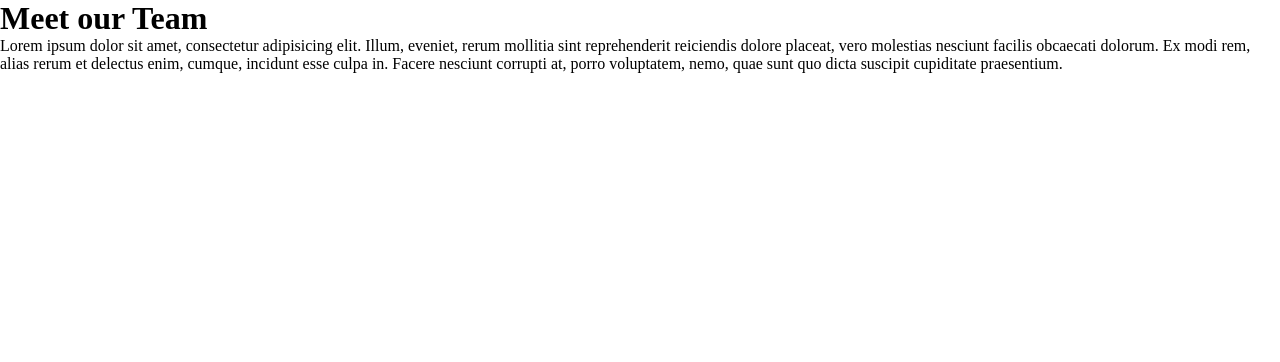
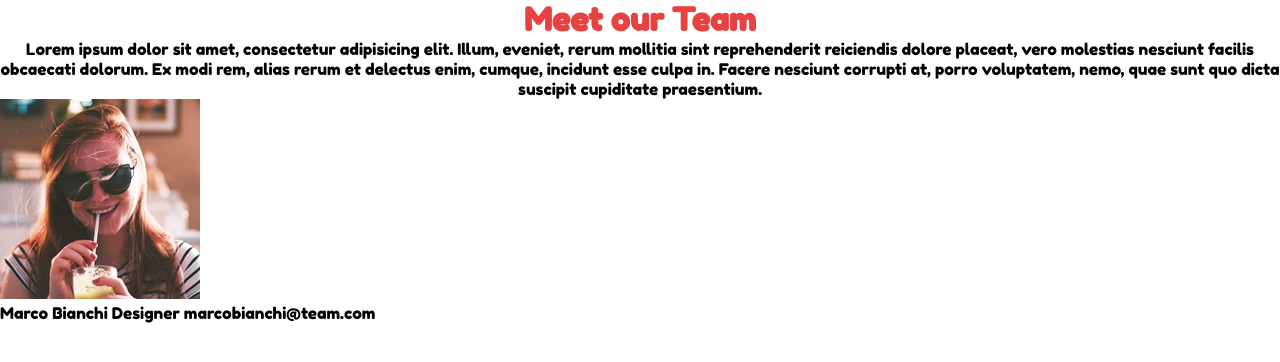
Before and after one commit to nicolabazzocchi/html-css-float-cards, a plain HTML site: page index.html in a window 1280 px wide. Drawn offline with Linux system fonts and the light colour scheme.

Commit message:
modifiche header

```diff
--- a/index.html
+++ b/index.html
@@ -20,7 +20,13 @@
     <p>Lorem ipsum dolor sit amet, consectetur adipisicing elit. Illum, eveniet, rerum mollitia sint reprehenderit reiciendis dolore placeat, vero molestias nesciunt facilis obcaecati dolorum. Ex modi rem, alias rerum et delectus enim, cumque, incidunt esse culpa in. Facere nesciunt corrupti at, porro voluptatem, nemo, quae sunt quo dicta suscipit cupiditate praesentium.</p>
   </section>
   <div class="container">
+    <img src="img/female1.png" alt="female">
+    <div class="info">
+      <span>Marco Bianchi</span>
+      <span>Designer</span>
+      <span>marcobianchi@team.com</span>
 
+    </div>
   </div>
 
 </body>
--- a/style-css/style.css
+++ b/style-css/style.css
@@ -2,9 +2,18 @@
 *{
   margin:0;
   padding: 0;
-   box-sizing:border-box ;
+  box-sizing:border-box ;
 }
 
 body{
+  font-family: 'Fredoka One', cursive;
 
 }
+
+header h1{
+  color:rgb(233, 64, 64);
+  text-align: center;
+}
+section p{
+  text-align: center;
+}
```
Also changed, not shown: img/female1.png (added), img/female2.png (added), img/female3.png (added), img/male1.png (added), img/male2.png (added), img/male3.png (added).
